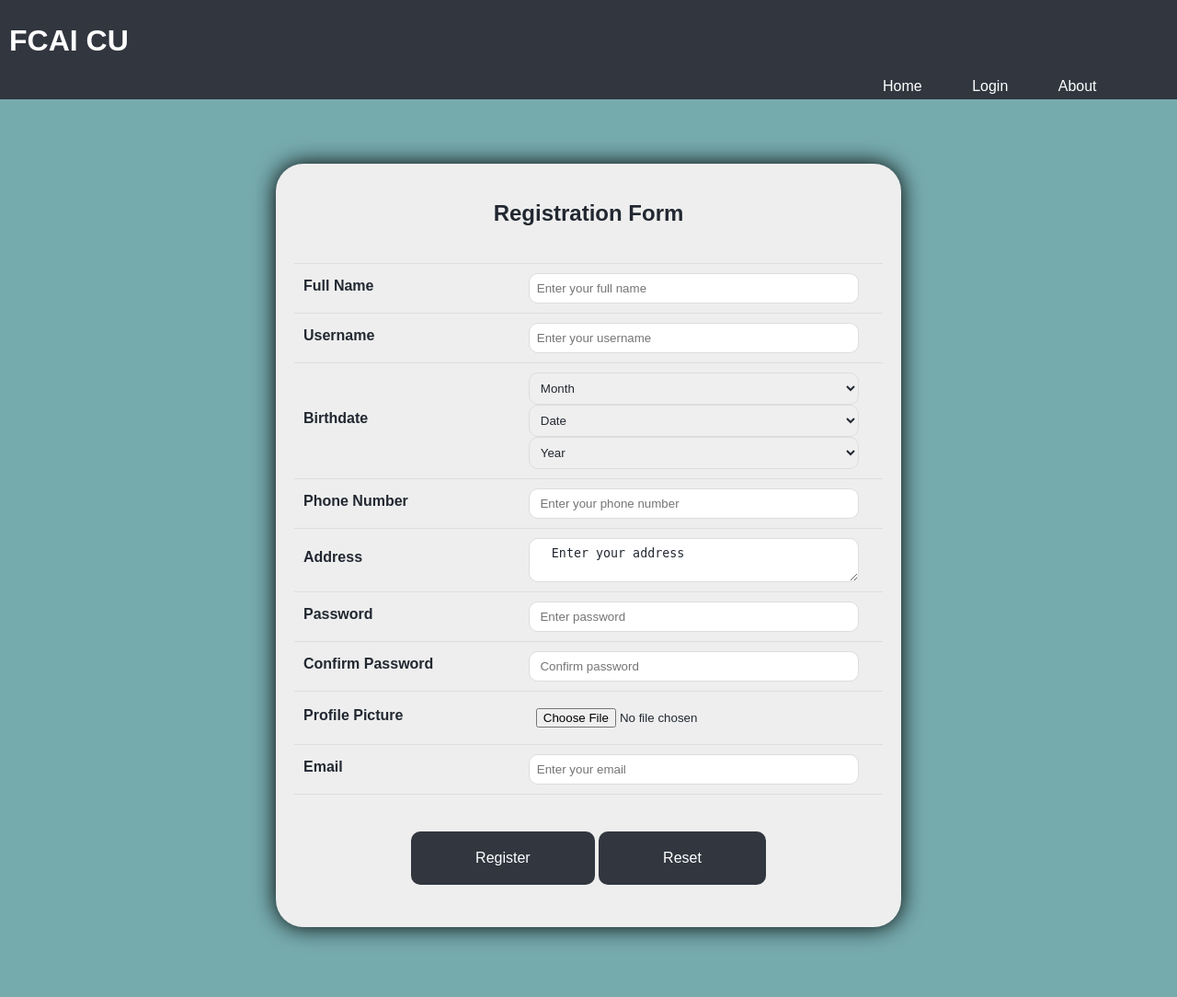
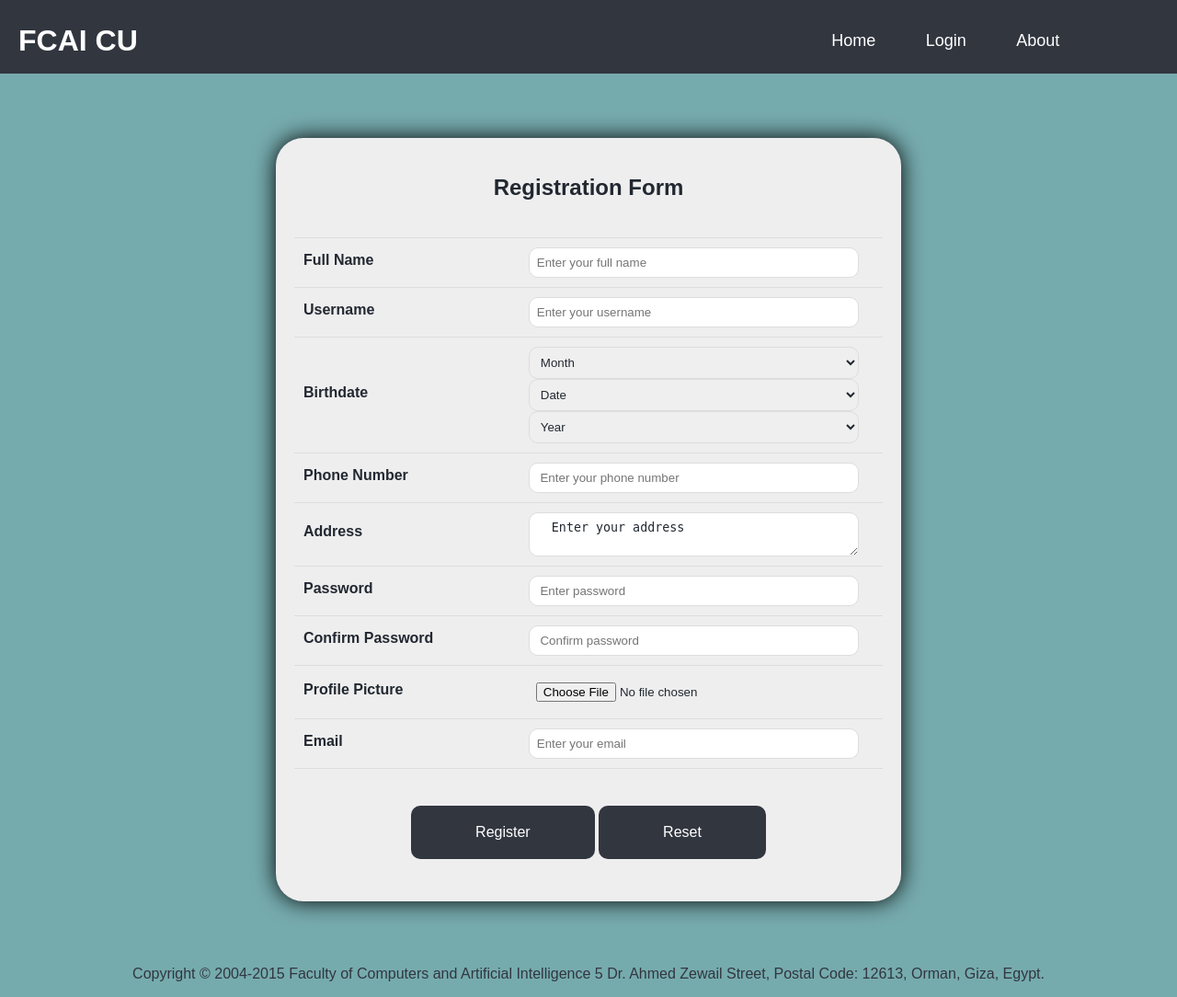
Before and after one commit to AsmaaHeikal/PHP-Registration-Webpage, a PHP site: page / in a window 1280 px wide. Shown: the whole page at 92% size. Before the commit the page ends 1025 px from the top, so only its background shows below. Run offline with PHP 8.4, Linux system fonts and the light colour scheme.

Commit message:
header and footer finished

```diff
--- a/Footer.php
+++ b/Footer.php
@@ -0,0 +1,19 @@
+<!DOCTYPE html>
+<html lang="en">
+<head>
+    <meta charset="utf-8">
+    <meta name="viewport" content="width=device-width, initial-scale=1, shrink-to-fit=no">
+    <title>FCAI CU</title>
+    <style>
+        footer {
+            color: #31363F;
+        }
+    </style>
+<body>
+    <footer>
+        <div>
+            <p align="center">Copyright © 2004-2015 Faculty of Computers and Artificial Intelligence 5 Dr. Ahmed Zewail Street, Postal Code: 12613, Orman, Giza, Egypt.</p>
+        </div>
+    </footer>
+</body>
+</html>
--- a/Header.php
+++ b/Header.php
@@ -9,20 +9,24 @@
         header {
             background-color: #31363F;
             color: #ffffff;
-            padding: 5px 10px;
-
+            padding: 5px 20px;
+            width: 100%;
+            height: 70px;
         }
 
 
         header nav {
-            margin-left: 900px;
-            /* Add some space between the links and the edge of the header */
+            margin-left: 700px;
         }
-
+        header h1, header nav {
+            display: inline-block; /* Set both h1 and nav to inline-block */
+            vertical-align: middle; /* Align them vertically */
+        }
         header nav a {
             color: #ffffff;
             text-decoration: none;
             margin-left: 50px;
+            font-size: large;
             /* Add some space between the links */
         }
     </style>
--- a/Index.php
+++ b/Index.php
@@ -180,6 +180,7 @@
                    </table>
                </form>
            </section>
+            <?php include 'Footer.php'; ?>
        </body>
 
        </html>
```
